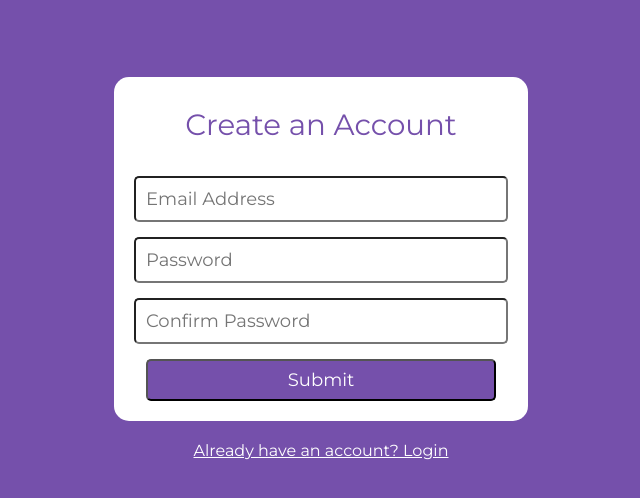
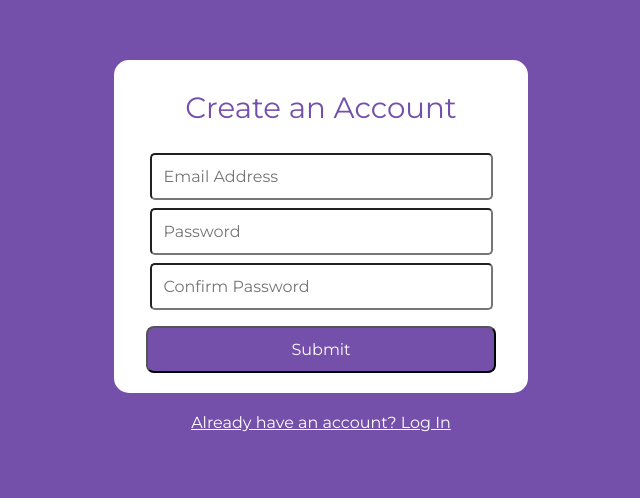
Before and after one commit to apollo-nu/Apollo-client, a React (Create React App) app: page /createAccount in a window 1280 px wide. Shown: the part 142-640 px from the top of the page, without its empty margins (319-959 px from the left). Built offline with nearby package versions, Linux system fonts and the light colour scheme.

Commit message:
Wrappers expand to fit error text

```diff
--- a/src/components/Creds/CreateAccountPage/CreateAccountPage.js
+++ b/src/components/Creds/CreateAccountPage/CreateAccountPage.js
@@ -14,7 +14,7 @@ class CreateAccountPage extends Component {
                 <CreateWrapper history={this.props.history}/>
                 <div className="NavText"
                      onClick={this.moveToLogin.bind(this)}>
-                    Already have an account? Login
+                    Already have an account? Log In
                 </div>
             </div>
       );
--- a/src/components/Creds/CreateAccountPage/CreateWrapper.js
+++ b/src/components/Creds/CreateAccountPage/CreateWrapper.js
@@ -6,7 +6,7 @@ import CreateForm from "./CreateForm";
 class CreateWrapper extends Component {
     render() {
         return (
-            <div className="CreateWrapper">
+            <div className="AuthWrapper">
                 <div className="AuthHeaderText">
                     Create an Account
                 </div>
--- a/src/components/Creds/LoginPage/LoginWrapper.js
+++ b/src/components/Creds/LoginPage/LoginWrapper.js
@@ -6,7 +6,7 @@ import LoginForm from "./LoginForm";
 class LoginWrapper extends Component {
   render() {
     return (
-        <div className="LoginWrapper">
+        <div className="AuthWrapper">
           <div className="AuthHeaderText">
             Log in to Apollo
           </div>
--- a/src/index.css
+++ b/src/index.css
@@ -93,82 +93,64 @@ body {
     align-items: center;
     justify-content: center;
     height: 100vh;
-    margin: 0;
-    padding: 0;
-    background-color: #7550ab;
+    background-color: #7550AB;
 }
 
-.LoginWrapper {
-    display: flex;
-    flex-direction: column;
-    align-items: center;
-    justify-content: center;
-    margin-top: 25px;
-    margin-bottom: 25px;
-    border-radius: 15px;
-    background-color: white;
-}
-
-.CreateWrapper {
-    display: flex;
-    flex-direction: column;
-    align-items: center;
-    justify-content: center;
-    margin-top: 20px;
+.AuthWrapper {
+    margin-top: -25px;
     margin-bottom: 20px;
     border-radius: 15px;
     background-color: white;
 }
 
 .AuthHeaderText {
-    color: #7550ab;
+    color: #7550AB;
     font-size: 22pt;
     margin-top: 30px;
     margin-bottom: 28px;
+    text-align: center;
     font-family: "Montserrat";
 }
 
 .LoginForm {
-    display: flex;
-    flex-direction: column;
-    align-items: center;
-    justify-content: space-between;
     width: 350px;
-    height: 175px;
+    height: 100%;
     margin-top: 6px;
     margin-bottom: 20px;
     margin-right: 32px;
     margin-left: 32px;
+    text-align: center;
 }
 
 .CreateForm {
-    display: flex;
-    flex-direction: column;
-    align-items: center;
-    justify-content: space-between;
     width: 350px;
-    height: 225px;
+    height: 100%;
     margin-top: 6px;
     margin-bottom: 20px;
     margin-right: 32px;
     margin-left: 32px;
+    text-align: center;
 }
 
 .AuthTextField {
-    width: 100%;
-    padding: 10px;
-    font-size: 18px;
+    width: 90%;
+    padding: 12px;
+    margin-left: auto;
+    margin-right: auto;
+    margin-bottom: 8px;
+    font-size: 16px;
     border-radius: 5px;
     font-family: "Montserrat";
 }
 
 .SubmitButton {
     width: 100%;
-    padding: 8px;
-    font-size: 18px;
-    border-radius: 5px;
+    padding: 12px;
+    margin-top: 8px;
+    border-radius: 8px;
+    font-size: 16px;
     color: white;
-    background-color: #7550ab;
+    background-color: #7550AB;
     cursor: pointer;
     cursor: -moz-pointer;
     cursor: -webkit-pointer;
@@ -186,4 +168,5 @@ body {
 
 .ErrorText {
     color: red;
+    font-family: "Montserrat";
 }
```
Also changed, not shown: 1 other file (tests, documents, lock files or other folders).
